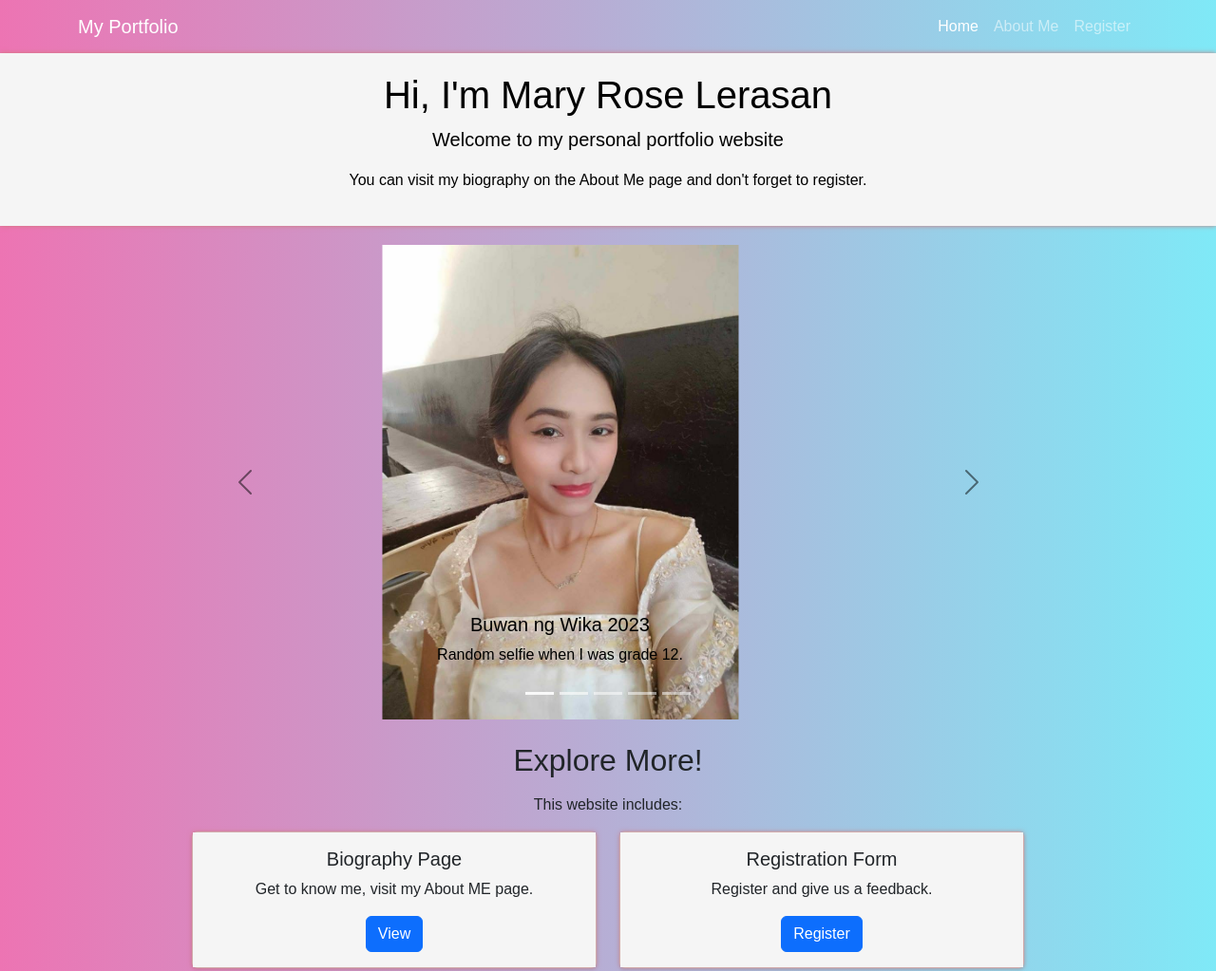
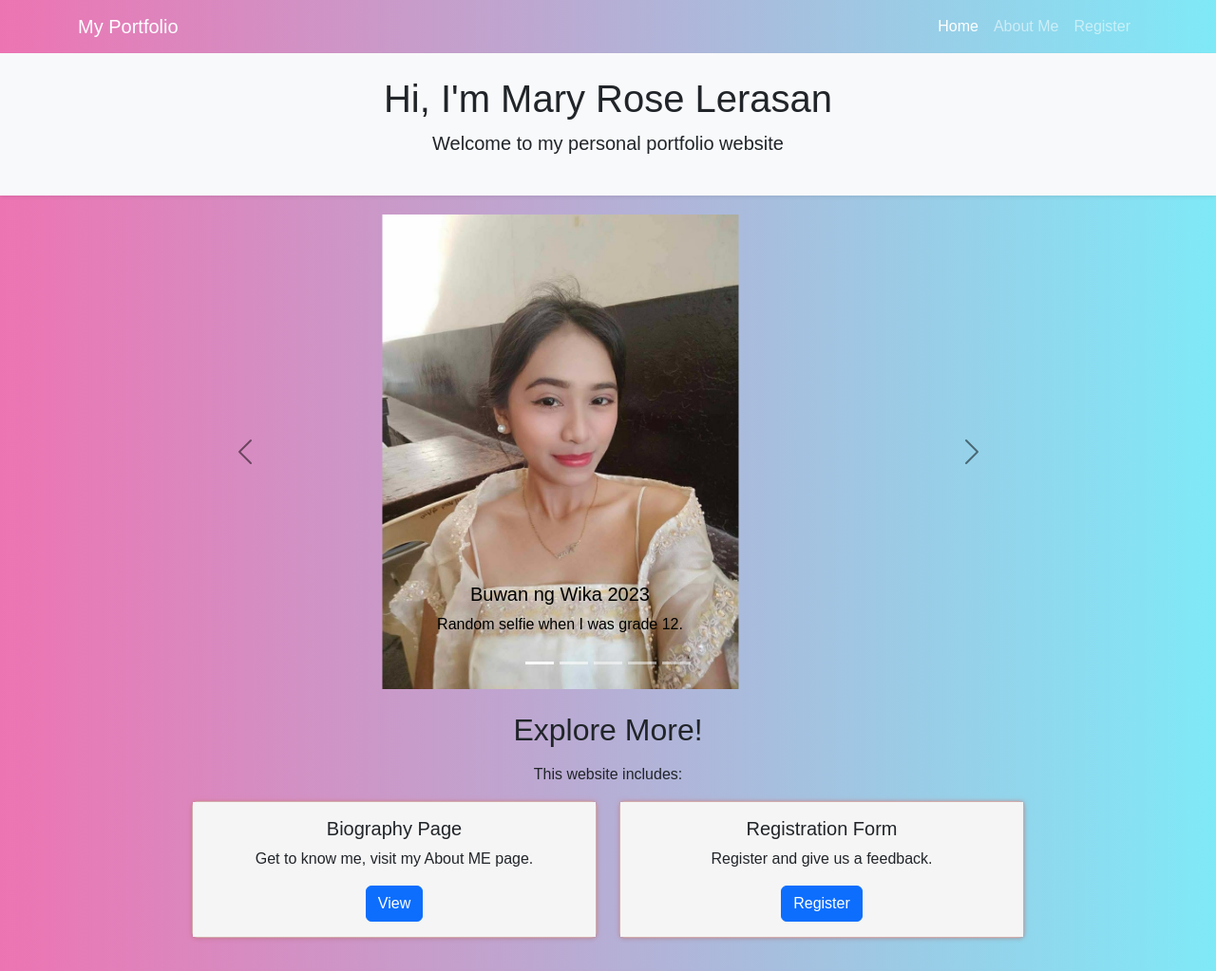
Before and after one commit to marirosXD/portfolios, a plain HTML site: page index.html in a window 1280 px wide. Shown: the top 1023 px of the page at 95% size. Drawn offline with nearby package versions, Linux system fonts and the light colour scheme.

Commit message:
Update index.html

```diff
--- a/index.html
+++ b/index.html
@@ -88,11 +88,11 @@
   </nav>
 
   <!-- Hero Section -->
-  <section class="hero">
+  <div class="text-center bg-light p-4 shadow-sm">
     <h1>Hi, I'm Mary Rose Lerasan</h1>
     <p class="lead">Welcome to my personal portfolio website</p>
-    <p>You can visit my biography on the About Me page and don't forget to register.</p>
-  </section>
+</div>
+
 
   <!-- Carousel Section -->
   <div class="carousel-container">
```
